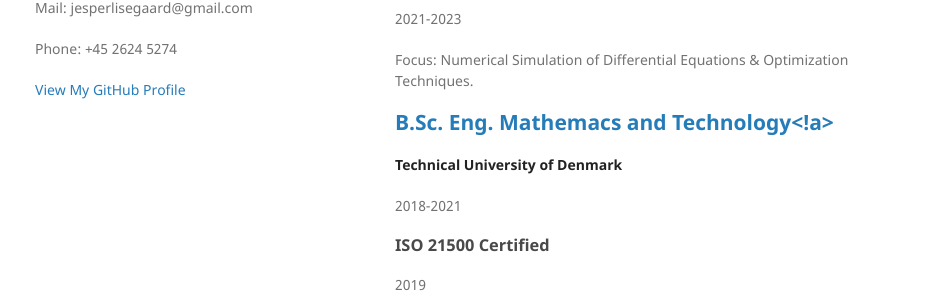
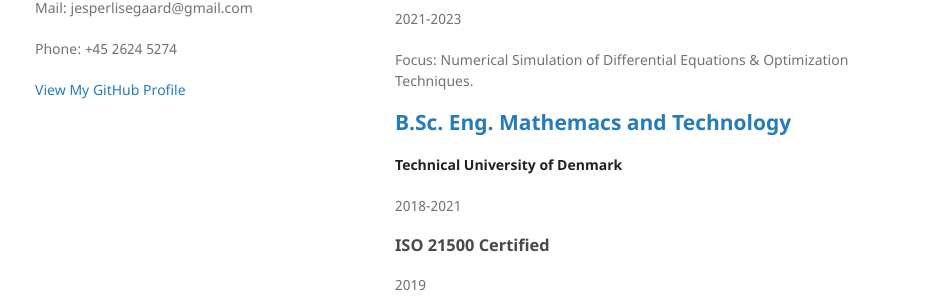
Before and after one commit to JLisegaard/jlisegaard.github.io, a Jekyll site: the page built from index.md, in a window 1280 px wide and 1315 px high. Shown: the part 567-872 px from the top of the window, without its empty margins (175-1101 px from the left). Built offline with Jekyll 4.4.1, drawn with Linux system fonts in a browser that asks for light colours; our own code applies the rules of GitHub Pages for plain Markdown files.

```diff
--- a/index.md
+++ b/index.md
@@ -29,7 +29,7 @@ Focus: Numerical Simulation of Differential Equations & Optimization Techniques.
 
 
 
-## <a>B.Sc. Eng. Mathemacs and Technology<!a>
+## <a>B.Sc. Eng. Mathemacs and Technology<a>
 
 **Technical University of Denmark**
 
```
